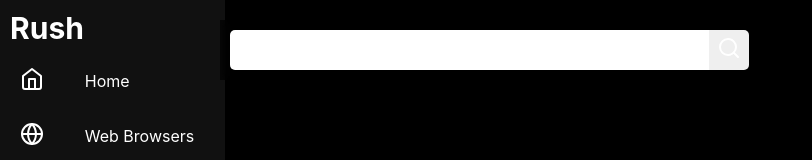
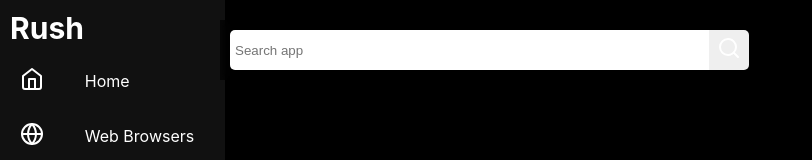
Before and after one commit to Spsden/rush_web, a Next.js app: page / in a window 1280 px wide. Shown: the top 160 px of the page, without its empty margins (0-812 px from the left). Built offline with nearby package versions, Linux system fonts and the light colour scheme.

Commit message:
disabled livesearch (bless the servers)

```diff
--- a/Components/SearchBar/SearchBar.js
+++ b/Components/SearchBar/SearchBar.js
@@ -1,27 +1,59 @@
-
 import styles from "./SearchBar.module.css";
 import { Search } from "react-feather";
-import {useRouter} from 'next/router'
-
-
-
+import { useRouter } from "next/router";
+import { useState, useEffect } from "react";
+import axios from "axios";
 
 function SearchBar() {
+  const [searchQuery, setQuery] = useState(" ");
+  const url = "https://rushy-spsden.vercel.app/rush/app/";
+
+  const searchResult = (event) => {
+    event.preventDefault();
+
+    if (searchQuery != " ") {
+      axios
+        .get(url + searchQuery, {})
+        .then((response) => {
+          console.log(response.data[0]);
+
+          return response.data;
+        })
+        .catch((error) => {
+          if (error.response) {
+            console.log(error.response.status);
+          } else if (error.request) {
+            console.log(error.request);
+          } else {
+            console.log(error.message);
+          }
+        });
+    } else {
+      console.log("no query");
+    }
+  };
+  console.log(searchQuery);
 
   const router = useRouter();
   return (
     <div className={styles.card}>
-      <input className= {styles.input}
-      onFocus = {()=> {
-        router.push(
-          '/searchresults'
-        )
+      <form onSubmit={searchResult} className={styles.form}>
+        <input
+          type="search"
+          className={styles.input}
+          //value={searchQuery}
+          placeholder="Search app"
+          onChange={(e) => {
+            setQuery(e.target.value);
+          }}
+          onFocus={() => {
+            //router.push("/searchresults");
+          }}
+        ></input>
+      </form>
 
-      }}>
-      </input>
-      <button className= {styles.button}>
-        <Search/>
-
+      <button className={styles.button}>
+        <Search />
       </button>
     </div>
   );
--- a/Components/SearchBar/SearchBar.module.css
+++ b/Components/SearchBar/SearchBar.module.css
@@ -10,9 +10,13 @@
 
 }
 
+.form {
+    width: 50%;
+}
+
 .input {
 
-    width: 50%;
+    width: 100%;
     border: 0px;
     border-right: none;
     padding: 5px;
```
